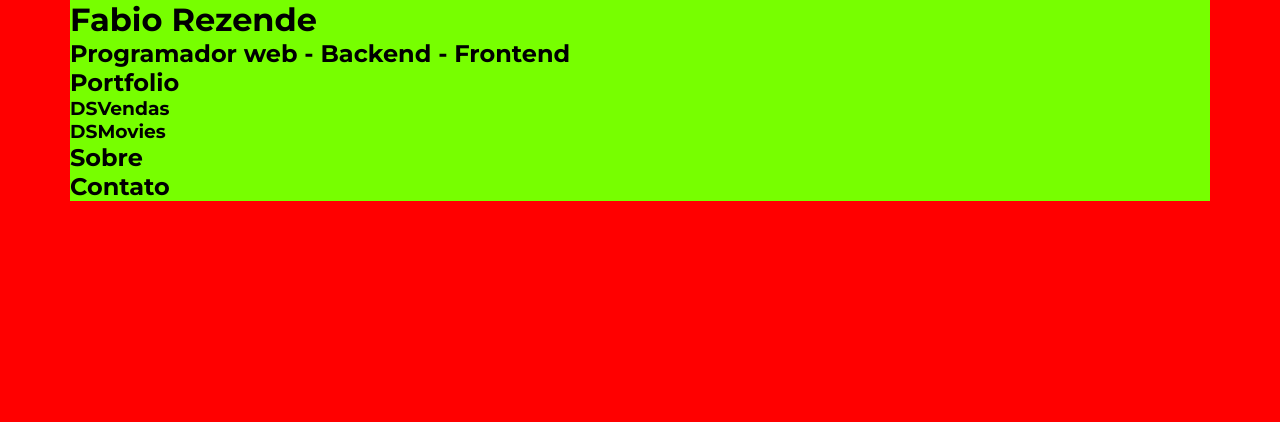
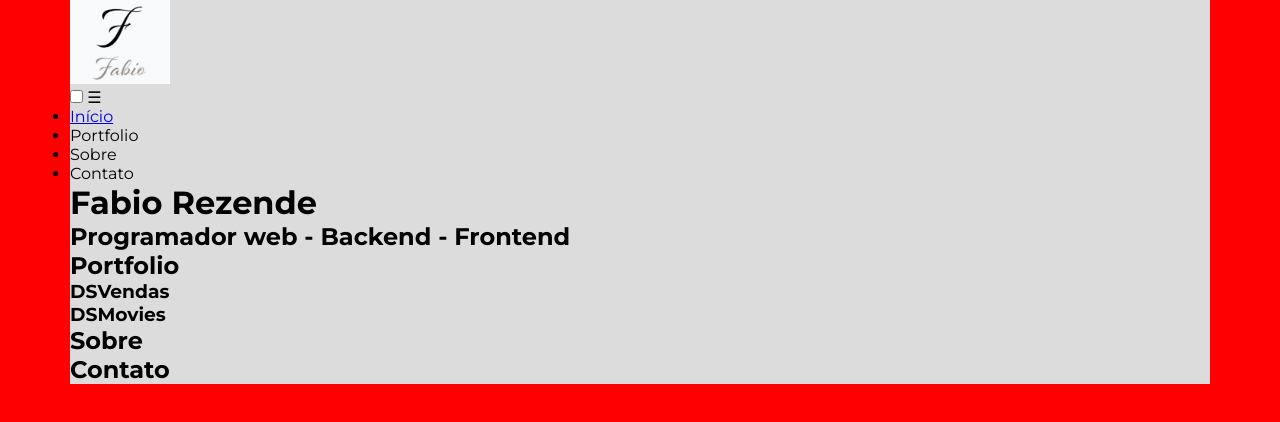
Before and after one commit to fabiorez/fabiorez.github.io, a plain HTML site: page index.html in a window 1280 px wide. Drawn offline with Linux system fonts and the light colour scheme.

Commit message:
Inicio da montagem do cabeçalho

```diff
--- a/index.html
+++ b/index.html
@@ -1,5 +1,6 @@
 <!DOCTYPE html>
 <html lang="pt-br">
+
 <head>
     <meta charset="UTF-8">
     <meta http-equiv="X-UA-Compatible" content="IE=edge">
@@ -9,10 +10,28 @@
     <link rel="shortcut icon" href="img/favicon.ico" type="image/x-icon">
     <link rel="stylesheet" href="style.css">
 </head>
+
 <body>
     <!-- Cabecalho -->
     <header>
+        <div class="container">
+            <div class="logo">
+                <div id="logo">
+                    <img src="img/logo.png" alt="logo com nome fabio para seu portfolio" width="100px">
+                </div>
+                <nav>
+                    <input type="checkbox" id="check">
+                    <label for="check">&#x2630;</label>
+                    <ul>
+                        <li><a href="#">Início</a></li>
+                        <li><a href="#"></a>Portfolio</li>
+                        <li><a href="#"></a>Sobre</li>
+                        <li><a href="#"></a>Contato</li>
+                    </ul>
+                </nav>
+            </div>
 
+        </div>
     </header>
     <!-- Destaque -->
     <main>
@@ -48,4 +67,5 @@
         </div>
     </footer>
 </body>
+
 </html>
--- a/style.css
+++ b/style.css
@@ -20,7 +20,7 @@ body {
 
 .container {
     margin: 0 auto;
-    background-color: #7f0;
+    background-color: #dcdcdc;
 }
 
 /* Smartphone Portrait -------------------------------------*/
```
Also changed, not shown: img/logo.png (added).
